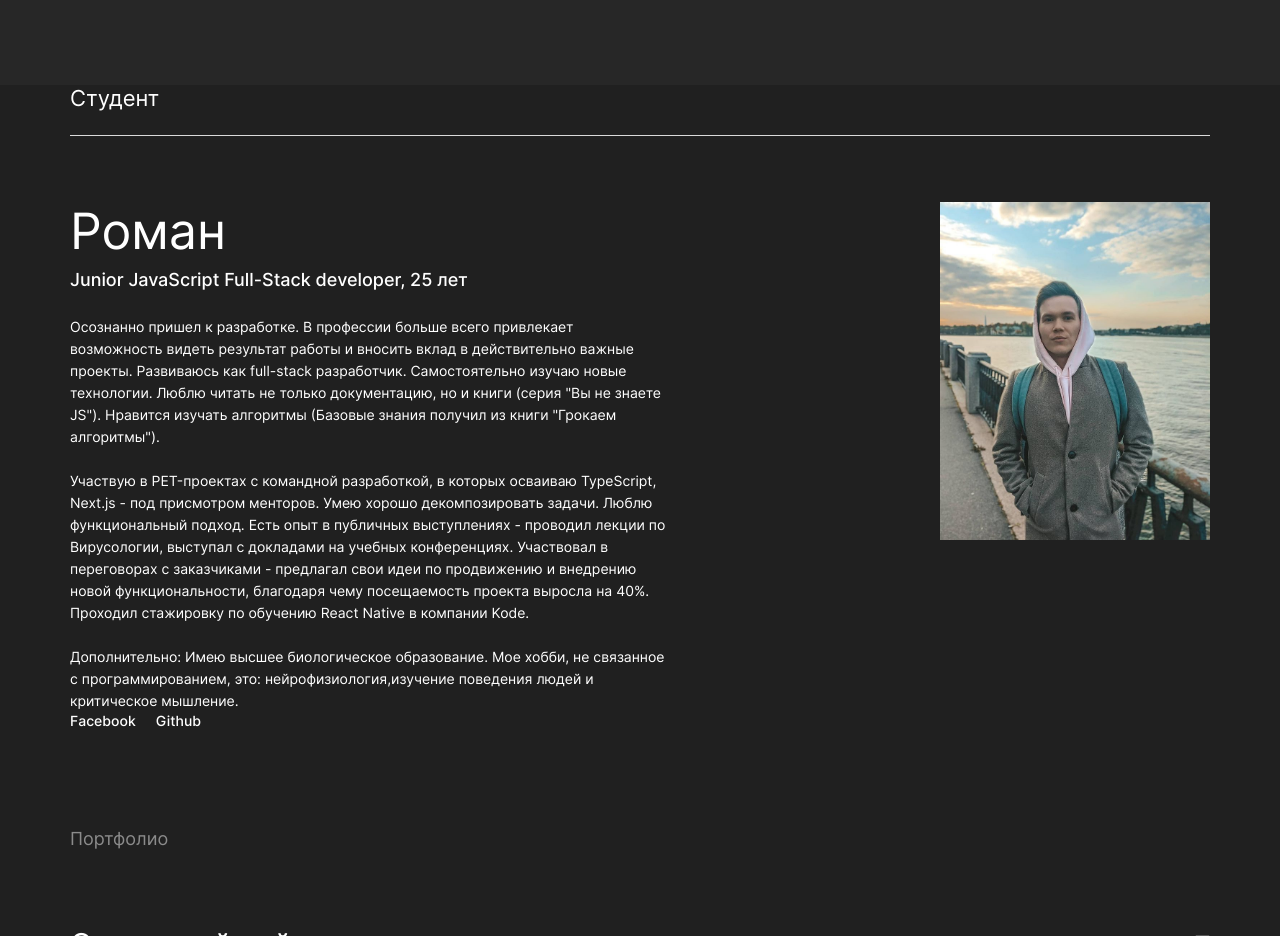
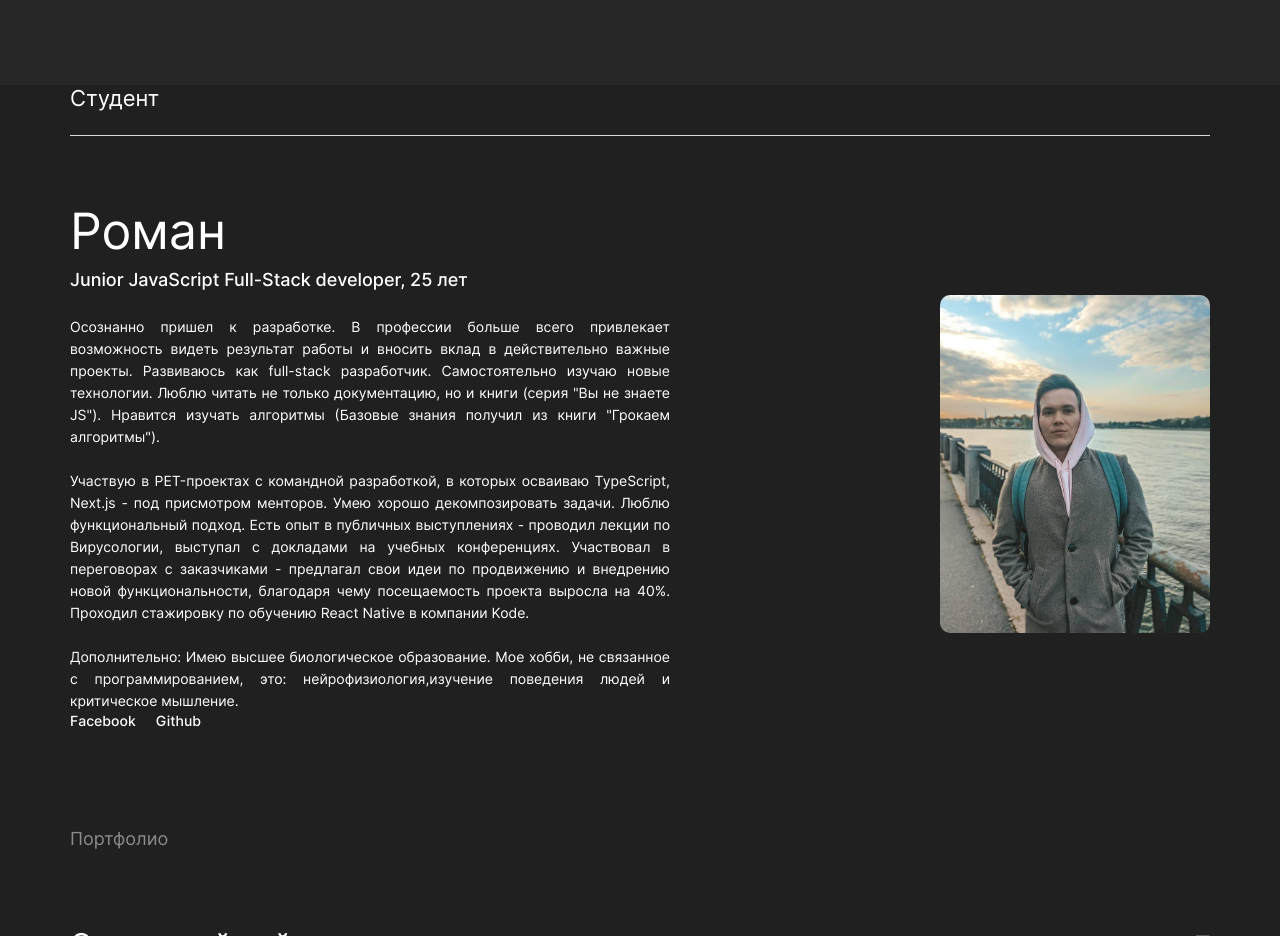
Before and after one commit to RonWinchester/movies-explorer-frontend, a React app: page / in a window 1280 px wide. Shown: the part 1600-2536 px from the top of the page. Built offline with nearby package versions, Linux system fonts and the light colour scheme; no server answers.

Commit message:
fix: информация обо мне, стили

```diff
--- a/src/components/Main/AboutMe/AboutMe.css
+++ b/src/components/Main/AboutMe/AboutMe.css
@@ -10,6 +10,7 @@
   display: flex;
   justify-content: space-between;
   padding-top: 66px;
+  align-items: center;
 }
 
 .about-me-information {
@@ -26,6 +27,7 @@
 .about-me-avatar__image {
   object-fit: cover;
   width: 100%;
+  border-radius: 10px;
 }
 
 .about-me-information__title {
@@ -48,6 +50,7 @@
 .about-me-information__description {
   font-style: normal;
   font-weight: normal;
+  text-align: justify;
   font-size: 14px;
   line-height: 22px;
   margin: 0;
--- a/src/constants/constants.js
+++ b/src/constants/constants.js
@@ -67,7 +67,7 @@ export const portfolioUrls = [
   },
   {
     name: "Одностраничное приложение",
-    link: "https://polugrudov.students.nomoredomains.club/",
+    link: "https://mesto.polugrudov.ru/",
     target: "_blank",
   },
 ];
```
